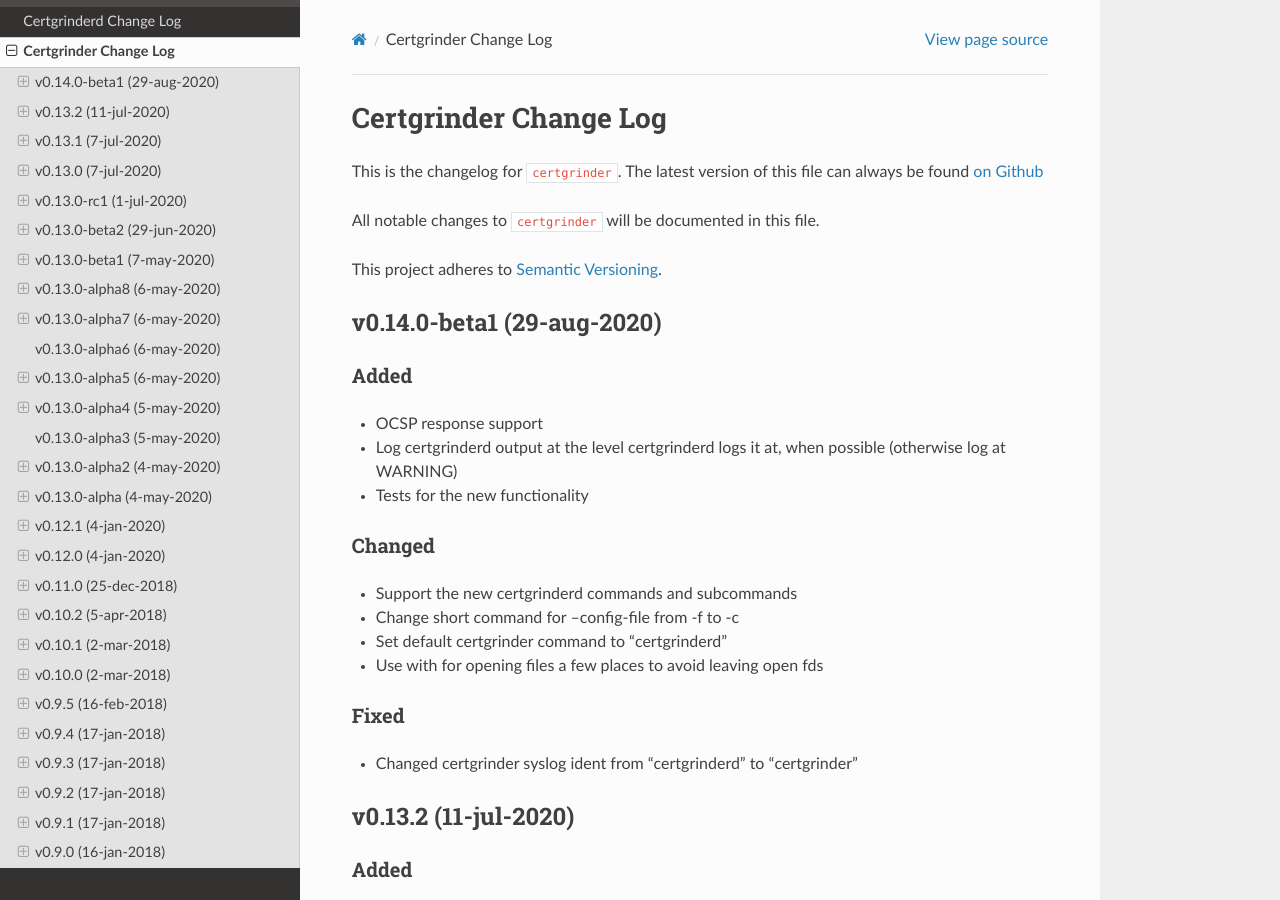
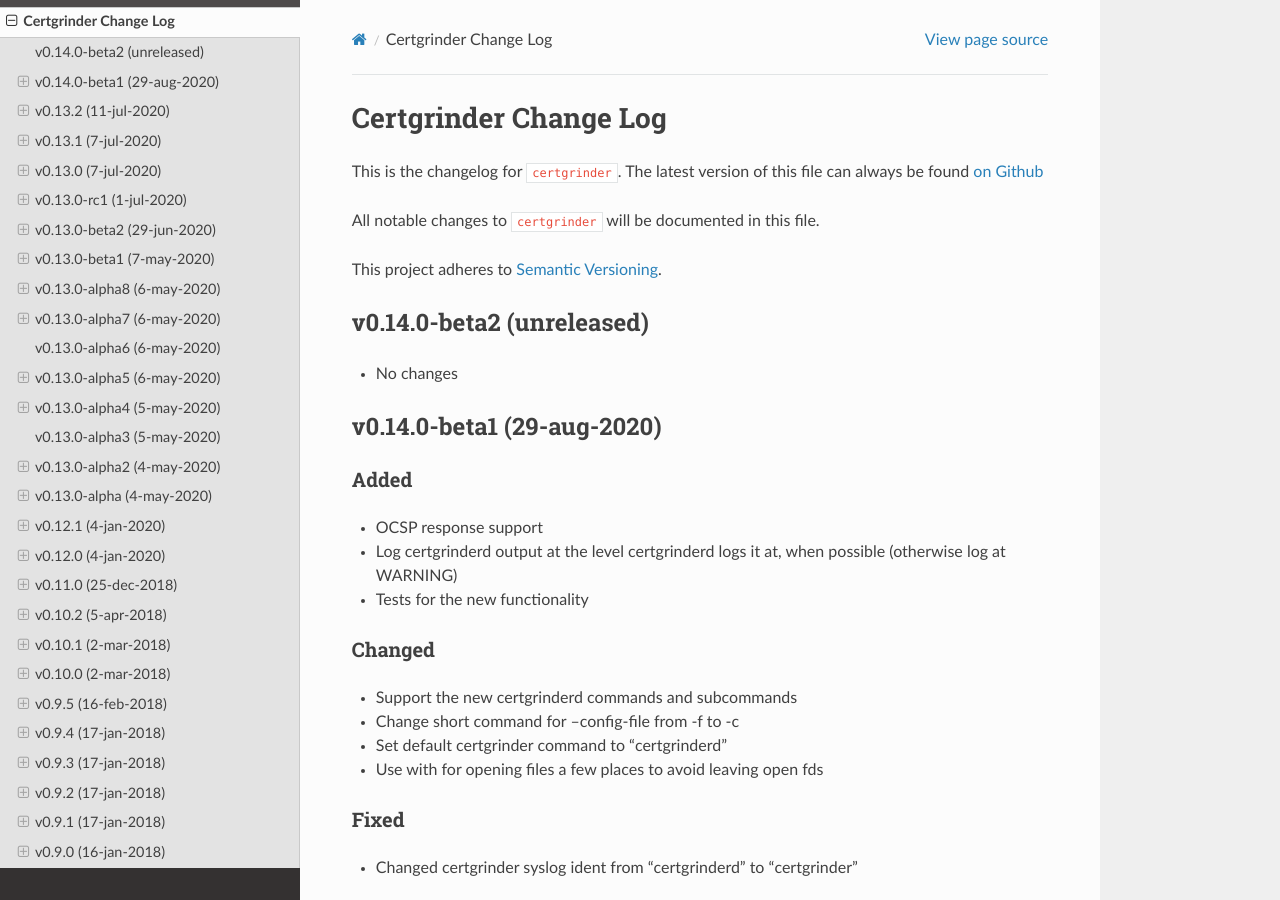
Before and after one commit to tykling/certgrinder, a Sphinx documentation site: the page built from docs/certgrinder-changelog.rst, in a window 1280 px wide and 900 px high. Built offline with Sphinx 7.4.7 and the Read the Docs theme 2.0.0, drawn with Linux system fonts in a browser that asks for light colours.

Commit message:
forgot to update this changelog

```diff
--- a/docs/certgrinder-changelog.rst
+++ b/docs/certgrinder-changelog.rst
@@ -8,6 +8,11 @@
 All notable changes to ``certgrinder`` will be documented in this file.
 
 This project adheres to `Semantic Versioning <http://semver.org/>`__.
+
+v0.14.0-beta2 (unreleased)
+--------------------------
+- No changes
+
 
 v0.14.0-beta1 (29-aug-2020)
 ---------------------------
```
